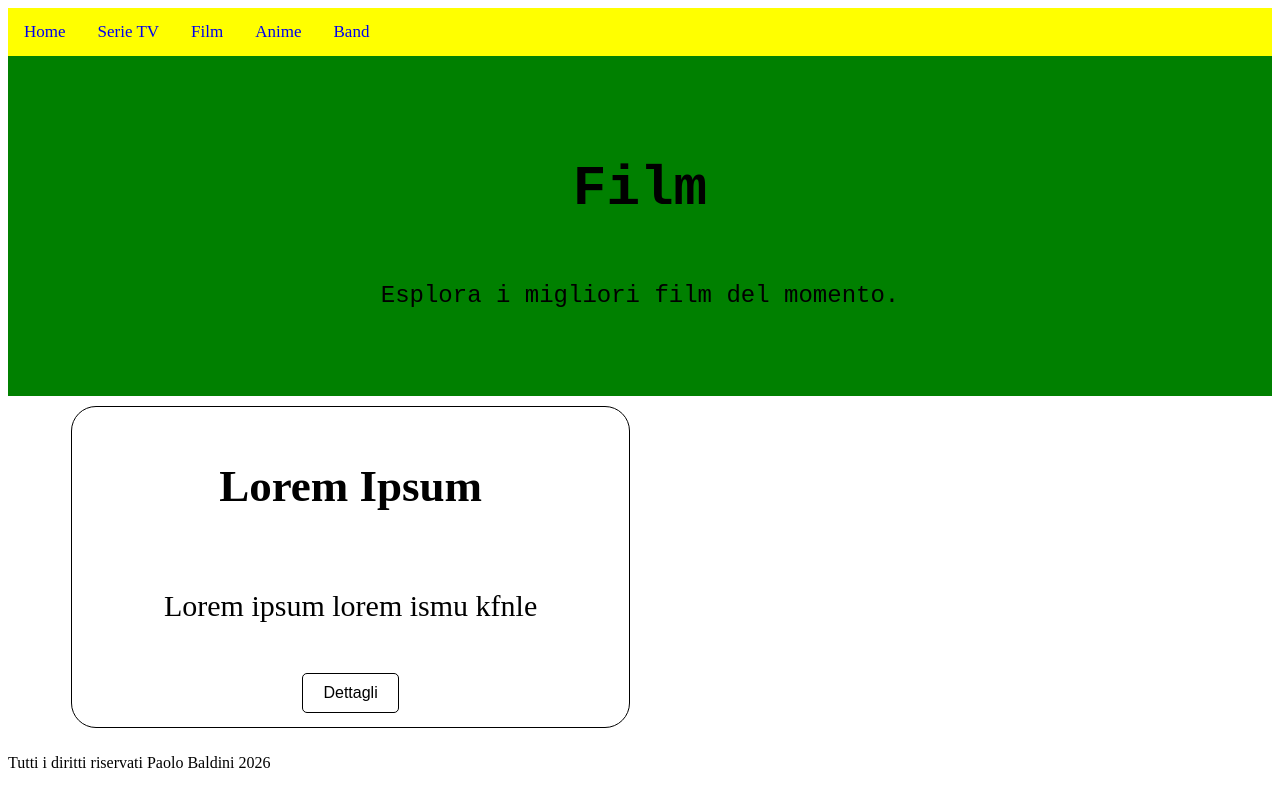
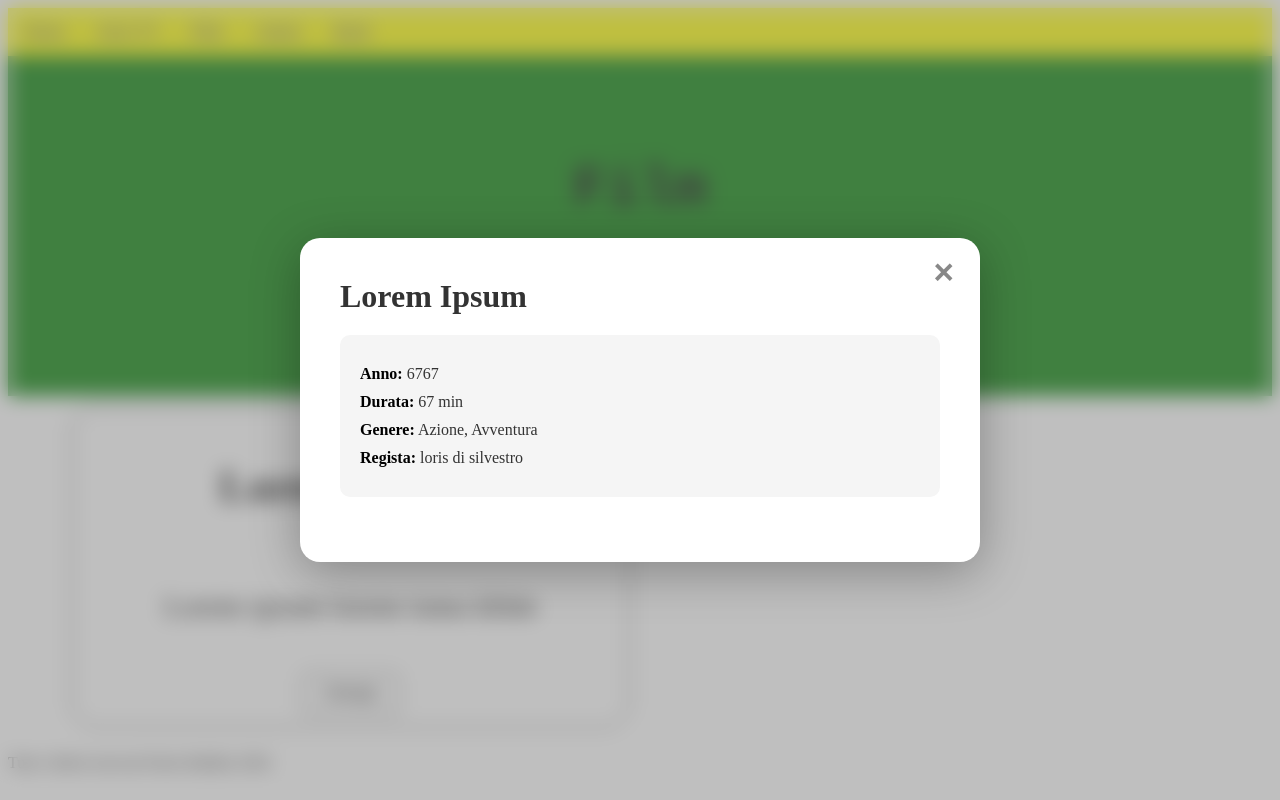
Before and after one commit to cpstest-tech/filmizia, a plain HTML site: page film.html in a window 1280 px wide. Both pictures are taken after a click on the button "Dettagli". Drawn offline with Linux system fonts and the light colour scheme.

Commit message:
feat: Add a details modal component with styling and integrate it into content pages.

```diff
--- a/film.html
+++ b/film.html
@@ -24,7 +24,22 @@
         <div class="item">
             <h2>Lorem Ipsum</h2>
             <p>Lorem ipsum lorem ismu kfnle</p>
-            <button class="dettagli-btn">Dettagli</button>
+            <button class="dettagli-btn"
+                onclick="document.getElementById('dettagli-modal').style.display = 'flex';">Dettagli</button>
+        </div>
+    </div>
+    <div id="dettagli-modal" class="modal-overlay" style="display: none;"
+        onclick="document.getElementById('dettagli-modal').style.display = 'none';">
+        <div class="modal-content" onclick="event.stopPropagation()">
+            <button class="close-btn"
+                onclick="document.getElementById('dettagli-modal').style.display = 'none';">×</button>
+            <h2>Lorem Ipsum</h2>
+            <div class="modal-info">
+                <p><strong>Anno:</strong> 6767</p>
+                <p><strong>Durata:</strong> 67 min</p>
+                <p><strong>Genere:</strong> Azione, Avventura</p>
+                <p><strong>Regista:</strong> loris di silvestro</p>
+            </div>
         </div>
     </div>
     <footer>
--- a/style.css
+++ b/style.css
@@ -103,3 +103,92 @@ header p {
     background-color: #ddd;
     color: black;
 }
+
+.modal-overlay {
+    position: fixed;
+    top: 0;
+    left: 0;
+    width: 100%;
+    height: 100%;
+    background-color: rgba(128, 128, 128, 0.5);
+    backdrop-filter: blur(10px);
+    display: flex;
+    justify-content: center;
+    align-items: center;
+}
+
+.modal-content {
+    background: white;
+    border-radius: 20px;
+    padding: 40px;
+    max-width: 600px;
+    width: 90%;
+    max-height: 80vh;
+    overflow-y: auto;
+    box-shadow: 0 10px 50px rgba(0, 0, 0, 0.3);
+    position: relative;
+    animation: slideIn 0.3s ease;
+}
+
+.close-btn {
+    position: absolute;
+    top: 15px;
+    right: 20px;
+    background: none;
+    border: none;
+    font-size: 35px;
+    font-weight: bold;
+    color: #888;
+    cursor: pointer;
+    line-height: 1;
+    transition: all 0.3s ease;
+}
+
+.modal-content h2 {
+    margin-top: 0;
+    margin-bottom: 20px;
+    font-size: 32px;
+    color: #333;
+}
+
+.modal-description {
+    font-size: 18px;
+    line-height: 1.6;
+    color: #555;
+    margin-bottom: 25px;
+    text-align: left;
+}
+
+.modal-info {
+    background-color: #f5f5f5;
+    border-radius: 10px;
+    padding: 20px;
+    margin-bottom: 25px;
+    text-align: left;
+}
+
+.modal-info p {
+    margin: 10px 0;
+    font-size: 16px;
+    color: #333;
+}
+
+.modal-info strong {
+    color: #000;
+    font-weight: bold;
+}
+
+@media (max-width: 768px) {
+    .modal-content {
+        padding: 30px;
+        width: 95%;
+    }
+
+    .modal-content h2 {
+        font-size: 24px;
+    }
+
+    .modal-description {
+        font-size: 16px;
+    }
+}
```
Also changed, not shown: anime.html (+14 -0 lines), band.html (+14 -0 lines), serie.html (+14 -0 lines).
